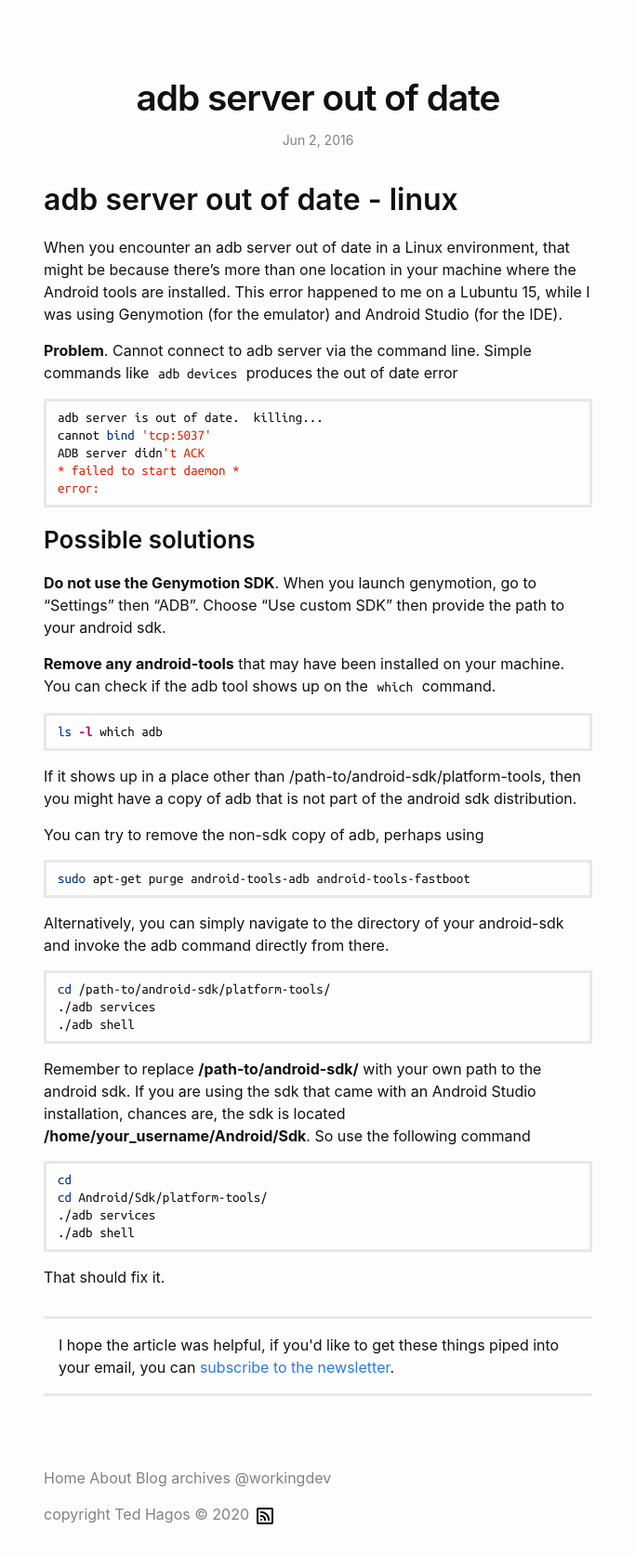
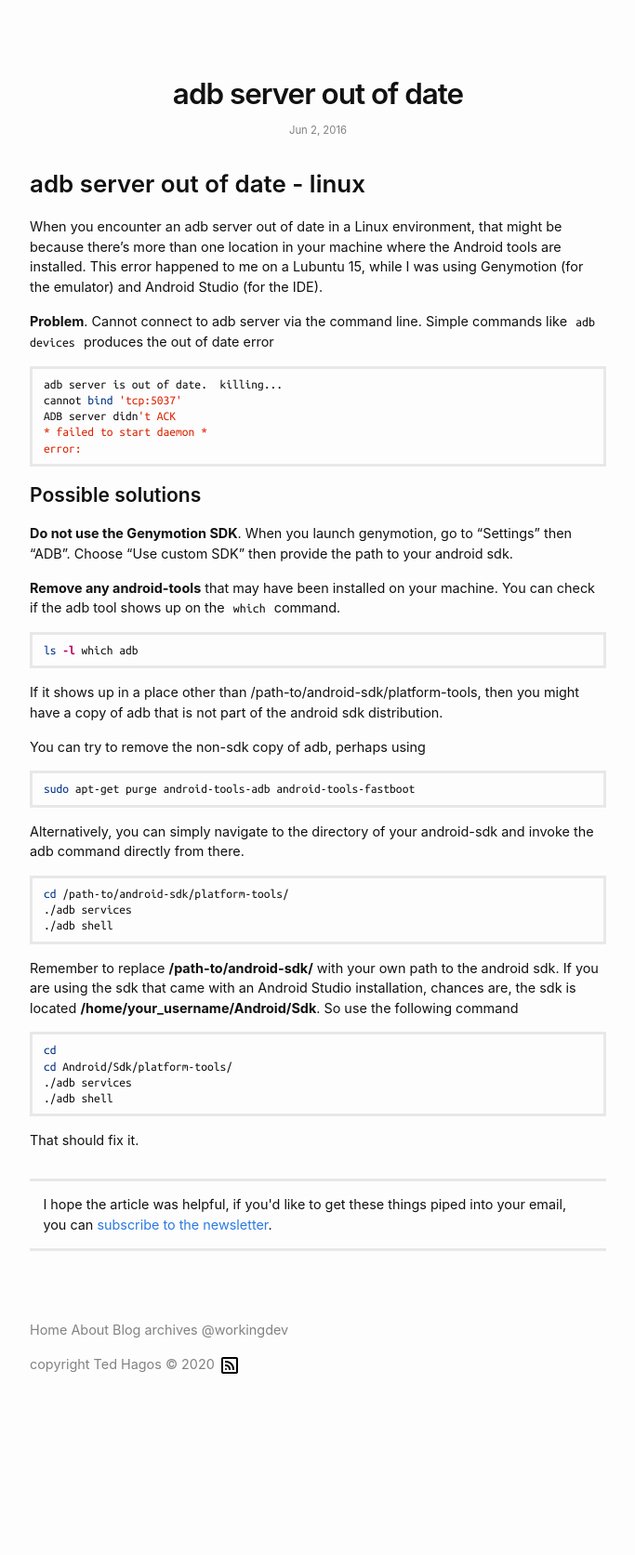
Before and after one commit to theworkingdev/theworkingdev.github.com, a Jekyll site: the page built from _posts/2016-06-02-adb-server-out-of-date.md, in a window 1280 px wide. Shown: the whole page at 93% size, without its empty margins (298-981 px from the left). Built offline with Jekyll 4.4.1, drawn with Linux system fonts in a browser that asks for light colours; after the commit the page ends 1511 px from its top, so only the background shows below that.

Commit message:
css changes

```diff
--- a/_sass/minima.scss
+++ b/_sass/minima.scss
@@ -9,7 +9,7 @@ $base-font-family: -apple-system, BlinkMacSystemFont, "Segoe UI", Roboto, Helvet
 
 $serif-font: 'Georgia',serif;
 
-$base-font-size:   1em !default;
+$base-font-size:   .9em !default;
 $base-font-weight: 400 !default;
 $small-font-size:  $base-font-size * 0.875 !default;
 $base-line-height: 1.5 !default;
@@ -32,7 +32,7 @@ $grey-color-dark:  darken($grey-color, 25%) !default;
 $table-text-align: left !default;
 
 // Width of the content area
-$content-width:    650px !default;
+$content-width:    680px !default;
 
 $on-palm:          500px !default;
 $on-laptop:        650px !default;
```
